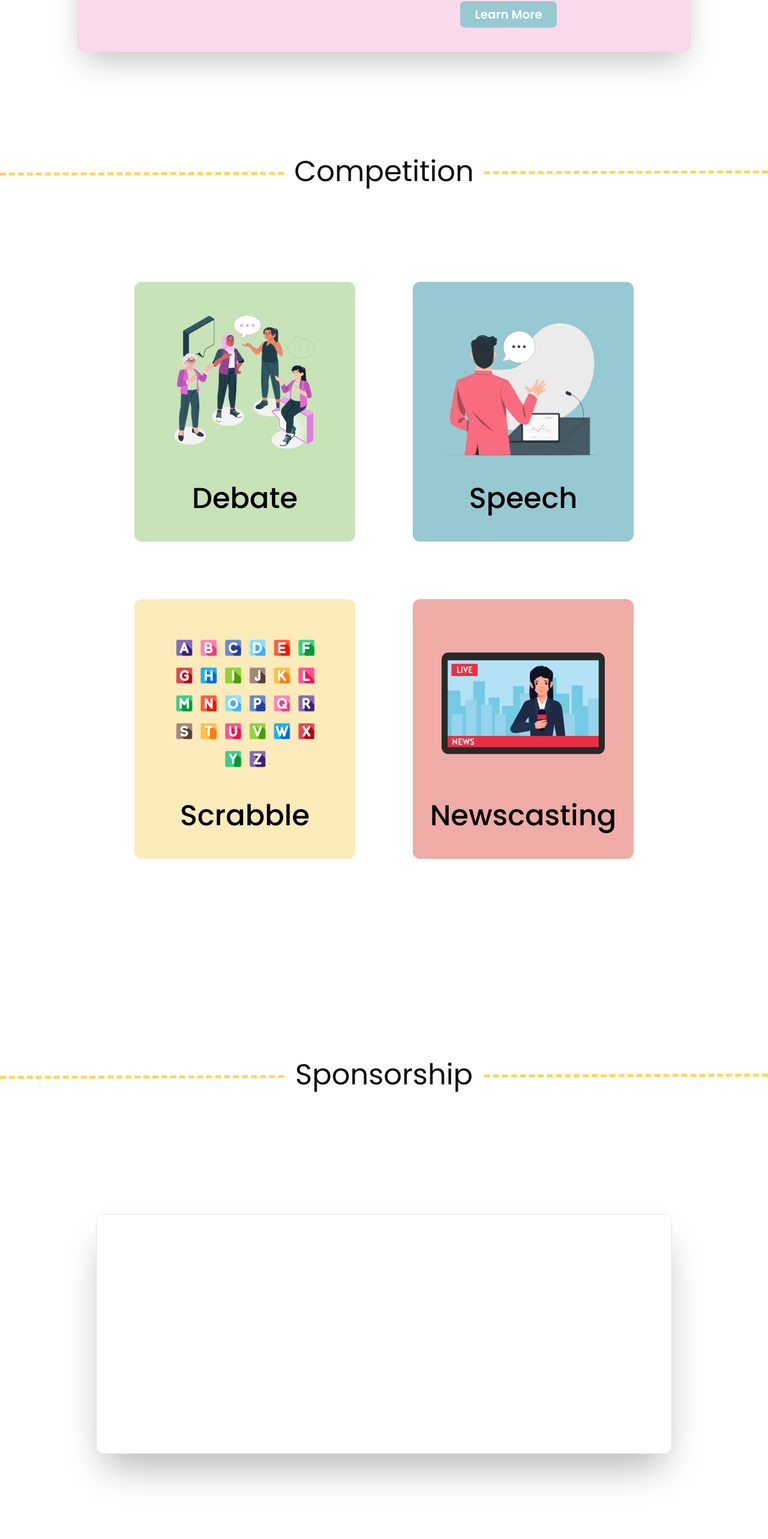
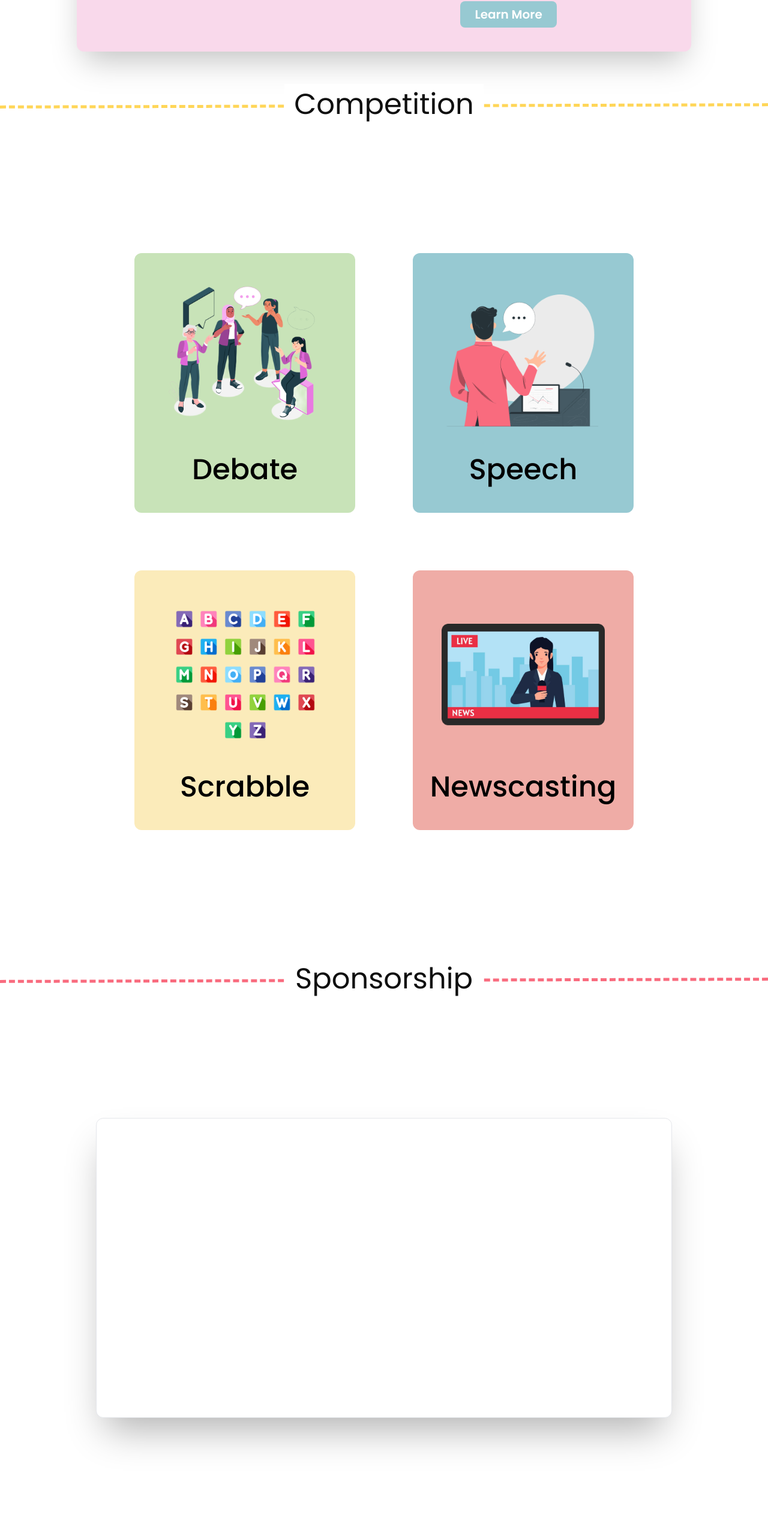
Before and after one commit to aziemp66/fef-intel, a React (Vite) app: page / in a window 1280 px wide. Shown: the part 1496-4062 px from the top of the page at 60% size. Built offline with nearby package versions, Linux system fonts and the light colour scheme.

Commit message:
Working With DashLine Title

```diff
--- a/src/Components/Card/CardContainer.tsx
+++ b/src/Components/Card/CardContainer.tsx
@@ -39,7 +39,7 @@ const CardContainer = ({ competition }: CardContainerProps) => {
 				/>
 			</div>
 
-			<p className="font-medium text-5xl">{competition}</p>
+			<p className="font-medium text-3xl lg:text-5xl">{competition}</p>
 		</div>
 	);
 };
--- a/src/Components/Card/CardList.tsx
+++ b/src/Components/Card/CardList.tsx
@@ -3,7 +3,7 @@ import CardContainer from "./CardContainer";
 
 const CardList = () => {
 	return (
-		<div className="mx-auto grid grid-cols-2 grid-rows-2 w-[65%] py-40 gap-24">
+		<div className="mx-auto grid grid-rows-4 grid-cols-1 lg:grid-cols-2 lg:grid-rows-2 w-[65%] py-20 lg:py-40 gap-24">
 			<CardContainer competition="Debate" />
 			<CardContainer competition="Speech" />
 			<CardContainer competition="Scrabble" />
--- a/src/Components/UI/DashLineTitle/DashLineTitle.tsx
+++ b/src/Components/UI/DashLineTitle/DashLineTitle.tsx
@@ -1,20 +1,18 @@
 import styles from "../../../Styles/DashLineTitle.module.css";
 
-const Footer = (props: { color?: string; text: string }) => {
+const Footer = ({ color, text }: { color?: string; text: string }) => {
 	return (
-		<>
-			<div className="relative w-full">
+		<div className="relative w-full my-16">
 			<h2 className={`text ${styles.text} font-normal text-3xl lg:text-5xl`}>
-					<span>{props.text}</span>
+				<span>{text}</span>
 			</h2>
 			<div
 				className={styles.dash}
 				style={{
-						borderColor: props.color == "yellow" ? "#FFD658" : "#000000",
+					borderColor: color,
 				}}
 			></div>
 		</div>
-		</>
 	);
 };
 
--- a/src/Pages/Home/Home.tsx
+++ b/src/Pages/Home/Home.tsx
@@ -68,7 +68,7 @@ const Home = () => {
 					/>
 				</SwiperSlide>
 			</Swiper>
-			<div className="flex flex-col lg:flex-row justify-center items-center w-[full] lg:w-4/5 mx-auto lg:gap-16 bg-light-pink h-full rounded-xl shadow-2xl px-4 lg:px-24 py-8 lg:py-12">
+			<div className="flex flex-col lg:flex-row justify-center items-center w-[full] lg:w-4/5 mx-auto lg:gap-16 bg-light-pink h-full rounded-xl shadow-2xl px-4 lg:px-24 py-10 lg:py-12 lg:mb-0">
 				<img
 					className="w-[250px] h-[200px] lg:w-[500px] lg:h-[300px]"
 					src="/logo/fef-logo.png"
@@ -101,15 +101,15 @@ const Home = () => {
 				</div>
 			</div>
 
-			<div className="relative w-full mt-44 gap-4">
-				<DashLineTitle color="yellow" text="Competition" />
+			<div className="relative w-full">
+				<DashLineTitle color="#FFD658" text="Competition" />
 			</div>
 			<CardList />
-			<div className="relative w-full my-44 gap-4">
-				<DashLineTitle color="yellow" text="Sponsorship" />
+			<div className="relative w-full">
+				<DashLineTitle color="#F96B7E" text="Sponsorship" />
 			</div>
 
-			<div className="mx-auto w-3/4 h-[400px] bg-white border my-52 shadow-3xl rounded-xl"></div>
+			<div className="mx-auto w-4/5 lg:w-3/4 min-h-[500px] lg:h-[400px] bg-white border my-20 lg:my-52 shadow-3xl rounded-xl"></div>
 		</div>
 	);
 };
```
Lines whose indentation alone changed are shown as unchanged.
